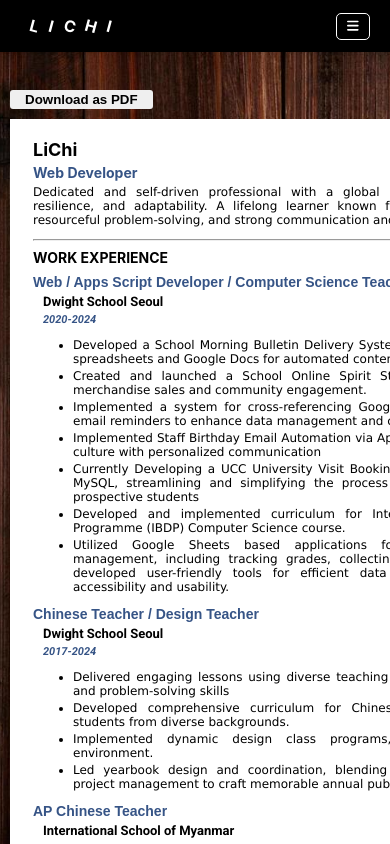
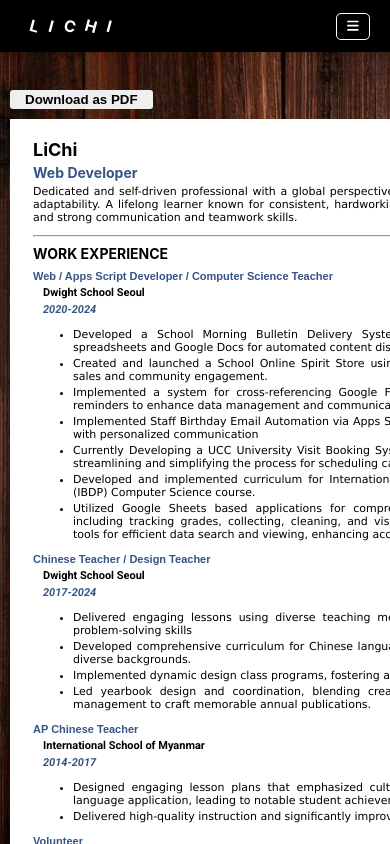
Before and after one commit to lichidevops/My-Personal-site, a React (Create React App) app: page /resume in a window 390 px wide. Shown: the top 844 px of the page. Built offline with nearby package versions, Linux system fonts and the light colour scheme.

Commit message:
resume css

```diff
--- a/src/pages/Resume.css
+++ b/src/pages/Resume.css
@@ -213,10 +213,10 @@
     height: fit-content;
     /* border-radius: 5px; */
 }
+
 #education-row h3{
     margin: 10px 0;
 }
-
 
 #education-row .degree-info{
     margin: 4px 5px;
@@ -321,4 +321,23 @@ hr{
     #resume-dl-button{
         margin-left: 0px;
     }
+    #self-summary{
+        font-size: 11px;
+    }
+    .resume-sidebar{
+        font-size: 11px;
+    }
+    .experience-brief .organization-name{
+        font-size: 11px;
+    }
+    .experience-brief .job-title{
+        font-size: 11px;
+    }
+    .experience-brief .place-year{
+        font-size: 11px;
+    }
+    .job-bulletin{
+        font-size: 11px;
+
+    }
 }
```
